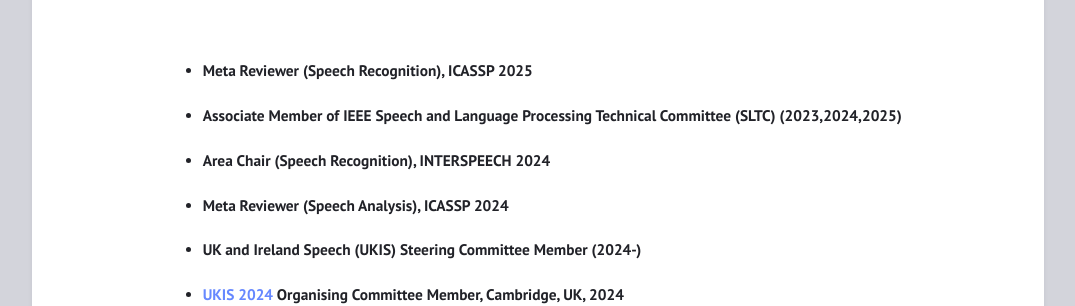
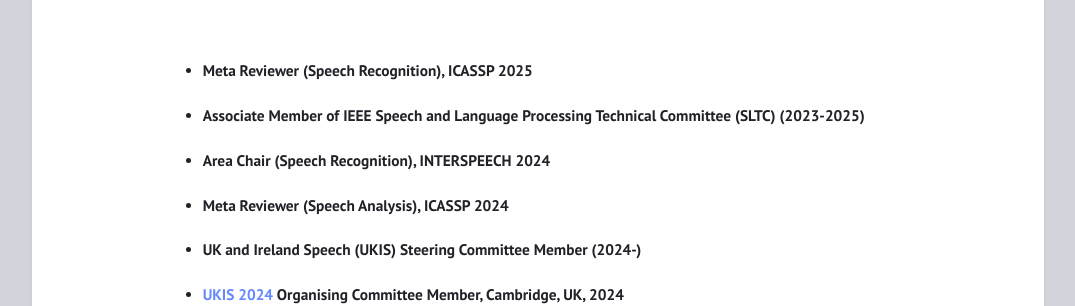
Before and after one commit to eloweimi/eloweimi.github.io, a Jekyll site: the page built from roles.md, in a window 1280 px wide. Shown: the part 131-437 px from the top of the page, without its empty margins (102-1177 px from the left). Built offline with Jekyll 4.4.1, drawn with Linux system fonts in a browser that asks for light colours.

Commit message:
Update roles.md

```diff
--- a/roles.md
+++ b/roles.md
@@ -6,7 +6,7 @@
 <br>
 
 * #### Meta Reviewer (Speech Recognition), ICASSP 2025
-* #### Associate Member of IEEE Speech and Language Processing Technical Committee (SLTC) (2023,2024,2025)
+* #### Associate Member of IEEE Speech and Language Processing Technical Committee (SLTC) (2023-2025)
 * #### Area Chair (Speech Recognition), INTERSPEECH 2024
 * #### Meta Reviewer (Speech Analysis), ICASSP 2024
 * #### UK and Ireland Speech (UKIS) Steering Committee Member (2024-)
```
